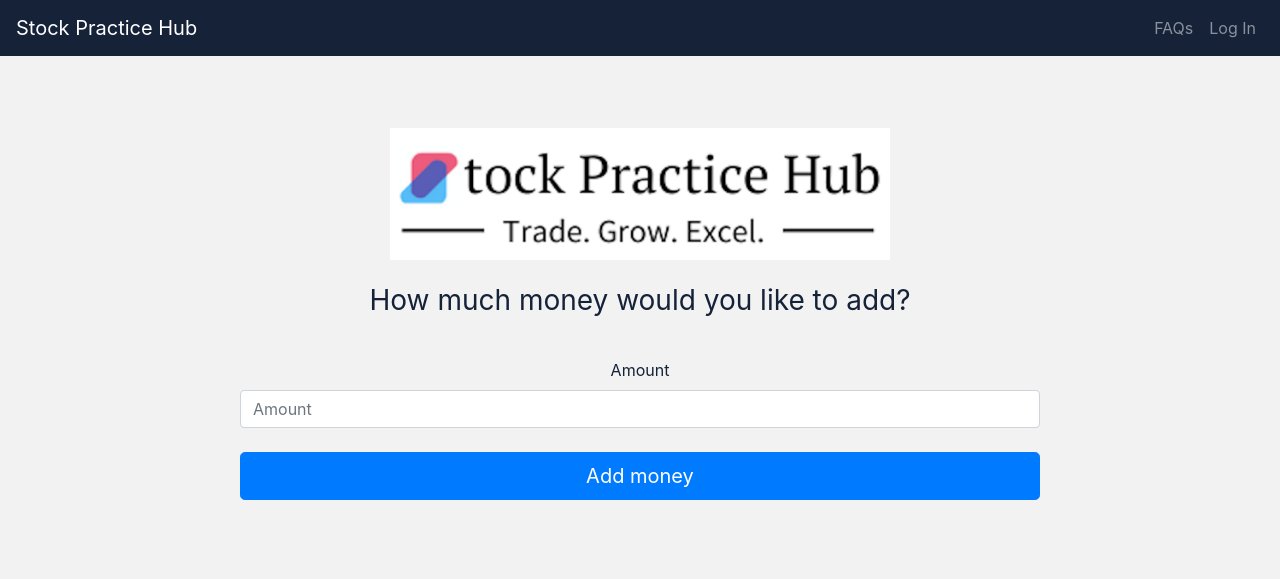
After one commit to Jojo-Paris/Stock-Practice-Hub, a Flask app: page /add-money in a window 1280 px wide. The commit adds this page. Shown: the top 579 px of the page. Run offline with Flask 3, Linux system fonts and the light colour scheme; some libraries are stand-ins or nearby versions.

Commit message:
Version 2.2 - Added a logo - Implemented a new form to add money - Created a new html page and route to add money

```diff
--- a/portfolio/forms.py
+++ b/portfolio/forms.py
@@ -1,6 +1,6 @@
 from flask_wtf import FlaskForm
-from wtforms import StringField, PasswordField, SubmitField
-from wtforms.validators import Length, EqualTo, Email, DataRequired, ValidationError
+from wtforms import StringField, PasswordField, SubmitField, DecimalField
+from wtforms.validators import Length, EqualTo, Email, DataRequired, ValidationError, NumberRange
 from portfolio.models import User
 
 class RegisterForm(FlaskForm):
@@ -26,3 +26,7 @@ class LoginForm(FlaskForm):
     username = StringField(label='User Name:', validators=[DataRequired()])
     password = PasswordField(label='Password:', validators=[DataRequired()])
     submit = SubmitField(label='Sign in')
+
+class AddMoney(FlaskForm):
+    amount = DecimalField(label='Amount', validators=[DataRequired(), NumberRange(min=0.99, max=10000, message='Amount must be greater than 0')])
+    submit = SubmitField(label='Add money')
--- a/portfolio/models.py
+++ b/portfolio/models.py
@@ -12,7 +12,7 @@ class User(db.Model, UserMixin):
     username = db.Column(db.String(length=30), nullable=False, unique=True)
     email_address = db.Column(db.String(length=50), nullable=False, unique=True)
     password_hash = db.Column(db.String(length=60), nullable=False)
-    budget = db.Column(db.Integer(), nullable=False, default=5000)
+    budget = db.Column(db.Numeric(10,2), nullable=False, default=0)
     portfolioItems = db.relationship('StocksPortfolio', backref='owned_user', lazy=True)
 
     @property
--- a/portfolio/routes.py
+++ b/portfolio/routes.py
@@ -1,9 +1,9 @@
 from portfolio import app
 from flask import render_template, redirect, url_for, flash, request
 from portfolio.models import StocksPortfolio, User
-from portfolio.forms import RegisterForm, LoginForm
+from portfolio.forms import RegisterForm, LoginForm, AddMoney
 from portfolio import db
-from flask_login import login_user, logout_user, login_required
+from flask_login import login_user, logout_user, login_required, current_user
 import yfinance as yf
 import matplotlib.pyplot as plt
 import matplotlib
@@ -27,8 +27,6 @@ def register_page():
 
     form = RegisterForm()
     if form.validate_on_submit():
-        print('inside')
-
         user_to_create = User(username=form.username.data,
                                 email_address=form.email_address.data,
                                 password=form.password1.data)
@@ -70,11 +68,23 @@ def logout_page():
 def logged_in_page():
     return render_template('logged_in.html')
 
+@app.route('/add-money', methods=['GET', 'POST'])
+def add_money():
+    form = AddMoney()
+    if form.validate_on_submit():
+        current_user.budget += form.amount.data
+        db.session.commit()
+
+        print(current_user.budget)
+        flash(f'Success! You are have added {form.amount.data}', category='success')
+        return redirect(url_for('logged_in_page'))
+    else:
+        flash('Amount not valid. Please try again.', category='danger')
+
+    return render_template('add_money.html', form=form)
+
 def get_closing_prices(symbol, periodIn, intervalIn):
-
     return yf.download(tickers=f'{symbol}', period=f'{periodIn}', interval=f'{intervalIn}')
-
-
 
 def createPicture(tickerList):
 
@@ -117,4 +127,8 @@ def createPicture(tickerList):
             os.mkdir("static")
 
         file_path = os.path.join(dir_path, f'static/{ticker}.png')
-        fig.write_image(file_path)
+
+        if os.path.exists(file_path):
+            continue
+        else:
+            fig.write_image(file_path)
--- /dev/null
+++ b/portfolio/templates/add_money.html
@@ -0,0 +1,36 @@
+{% extends 'base.html' %}
+{% block title %}
+    Stock Practice Hub
+{% endblock %}
+
+{% block content %}
+<div class="container fade-in">
+    <body class="text-center">
+        <div class="container">
+            <form method="POST" style="color:white">
+                {{ form.hidden_tag() }}
+                <img class="mb-4" src="{{ url_for('static', filename='Logo.png') }}" alt="" style="width: 500px; height: auto;">
+                <h1 class="h3 mb-3 font-weight-normal"  style="color: #152238;">
+                    How much money would you like to add?
+                </h1>
+                <br>
+                <div style="color: #152238 ;">
+                    {{ form.amount.label() }}
+                </div>
+                {{ form.amount(class="form-control", placeholder="Amount") }}
+
+                <br>
+
+                    {{form.submit(class="btn btn-lg btn-block btn-primary") }}
+            </form>
+        </div>
+    </body>
+
+</div>
+    <script>
+        window.addEventListener("DOMContentLoaded", function() {
+          document.querySelector(".fade-in").classList.add("fade-in");
+        });
+
+    </script>
+{% endblock %}
--- a/portfolio/templates/base.html
+++ b/portfolio/templates/base.html
@@ -31,7 +31,7 @@
             <a class="nav-link" href="{{ url_for('logged_in_page') }}">Welcome, {{ current_user.username }}</a>
           </li>
           <li class="nav-item">
-            <a class="nav-link" href="#">FAQs</a>
+            <a class="nav-link" href="{{ url_for('add_money') }}">Add More Money</a>
           </li>
           <li class="nav-item">
             <a class="nav-link" href="{{ url_for('logout_page') }}" onclick="return confirmLogout()">Log Out</a>
--- a/portfolio/templates/home.html
+++ b/portfolio/templates/home.html
@@ -28,7 +28,7 @@
             <h1>Welcome to Stock Practice Hub</h1>
             <p>Practice trading stocks and improve your skills using fake money</p>
             {% if current_user.is_authenticated %}
-            <h4 style="color: #152238 ;">You are already logged in ... Click the welcome tab at the top to start!</h4>
+            <h4 style="color: #152238;">Click the welcome tab at the top to start!</h4>
             {% else %}
             <a href="{{ url_for('register_page') }}" class="btn btn-primary btn-lg">Sign Up</a>
             {% endif %}
```
Also changed, not shown: portfolio/templates/logged_in.html (+16 -1 lines), instance/portfolio.db, portfolio/static/AAPL.png, portfolio/static/GOOGL.png, portfolio/static/Logo.png (added), portfolio/static/OPK.png.
